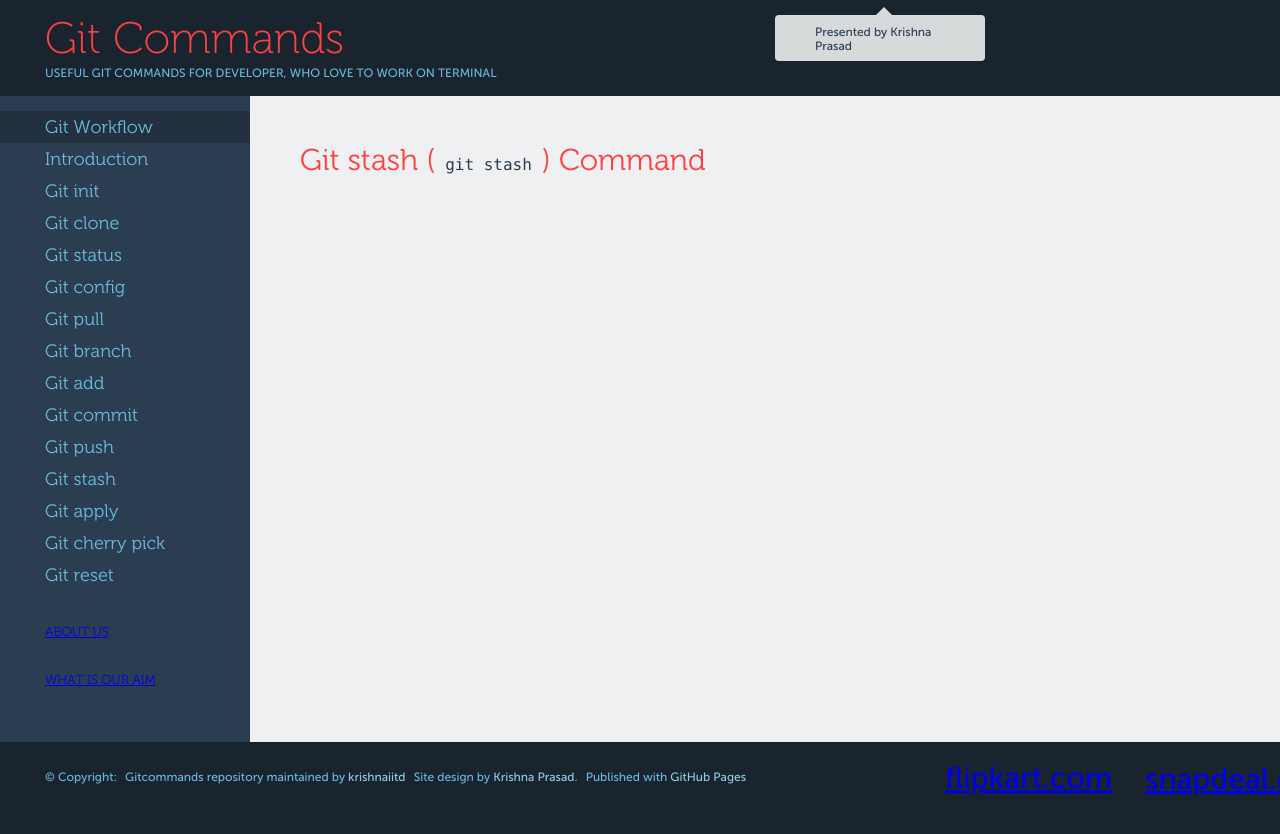
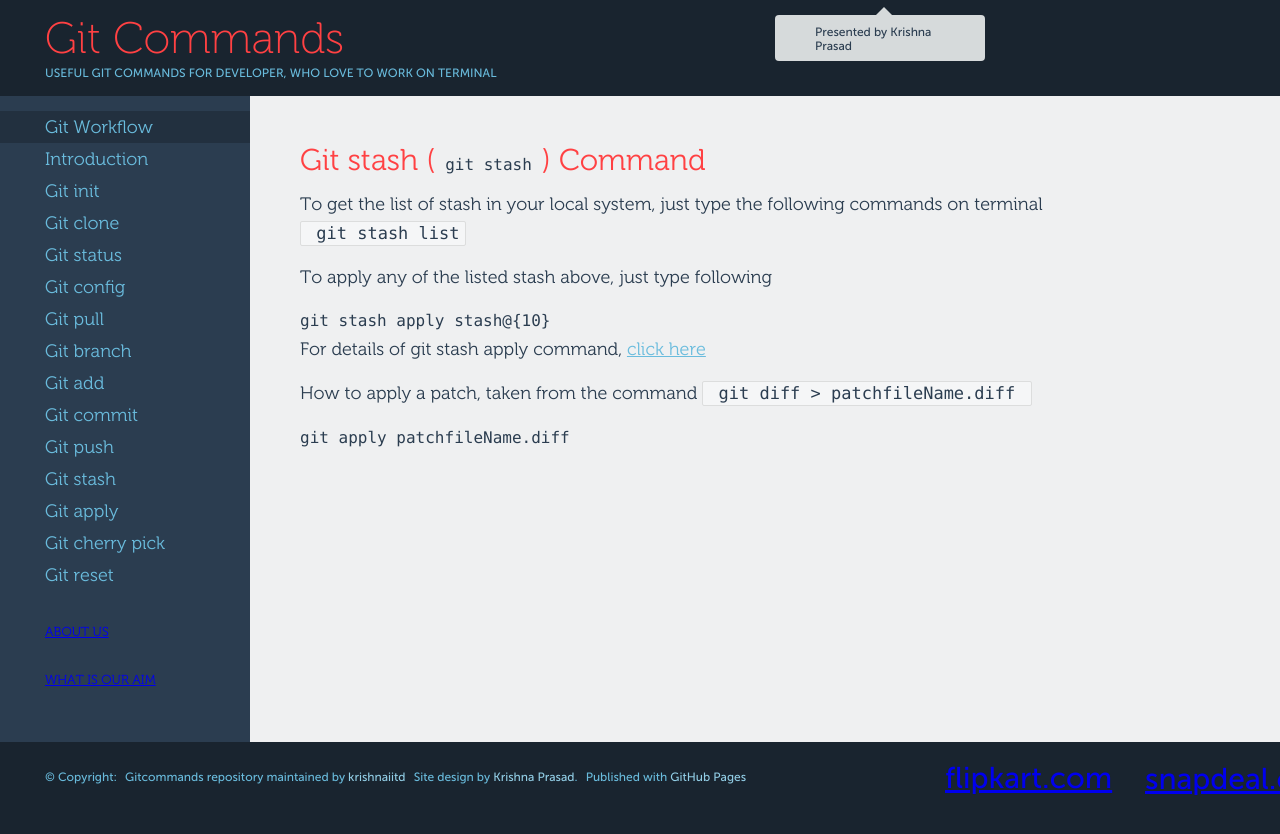
Before and after one commit to krishnaiitd/gitcommands, a Jekyll site: the page built from git-stash/index.html, in a window 1280 px wide. Shown: the top 834 px of the page. Built offline with Jekyll 4.4.1, drawn with Linux system fonts in a browser that asks for light colours; comment, search, counter and statistics services are not loaded.

Commit message:
added heap matrics analytics

```diff
--- a/_includes/head.html
+++ b/_includes/head.html
@@ -16,6 +16,12 @@
 
   <link rel="stylesheet" href="{{ site.baseurl }}/css/all.css">
   <link rel="stylesheet" href="{{ site.baseurl }}/css/custom.css">
+  <!-- Start of Heap Analytics -->
+  <script type="text/javascript">
+  window.heap=window.heap||[],heap.load=function(t,e){window.heap.appid=t,window.heap.config=e;var a=document.createElement("script");a.type="text/javascript",a.async=!0,a.src=("https:"===document.location.protocol?"https:":"http:")+"//cdn.heapanalytics.com/js/heap.js";var n=document.getElementsByTagName("script")[0];n.parentNode.insertBefore(a,n);for(var o=function(t){return function(){heap.push([t].concat(Array.prototype.slice.call(arguments,0)))}},p=["clearEventProperties","identify","setEventProperties","track","unsetEventProperty"],c=0;c<p.length;c++)heap[p[c]]=o(p[c])};
+  heap.load("2983293696");
+  </script>
 
+  <!-- End of Heap Analytics -->
 
 </head>
--- a/git-stash/index.html
+++ b/git-stash/index.html
@@ -8,4 +8,13 @@
   <p>
     <h2> Git stash (<code> git stash </code>) Command</h2>
   </p>
+  <div>
+    <p> To get the list of stash in your local system, just type the following commands on terminal<code> git stash list</code></p>
+    <p> To apply any of the listed stash above, just type following </p>
+    <code>git stash apply stash@{10} </code>
+    <div> For details of git stash apply command, <a href="{{ site.baseurl }}/git-apply">click here</a> </div>
+
+    <p> How to apply a patch, taken from the command <code> git diff > patchfileName.diff </code></p>
+    <code>git apply patchfileName.diff</code>
+  </div>
 </article>
```
